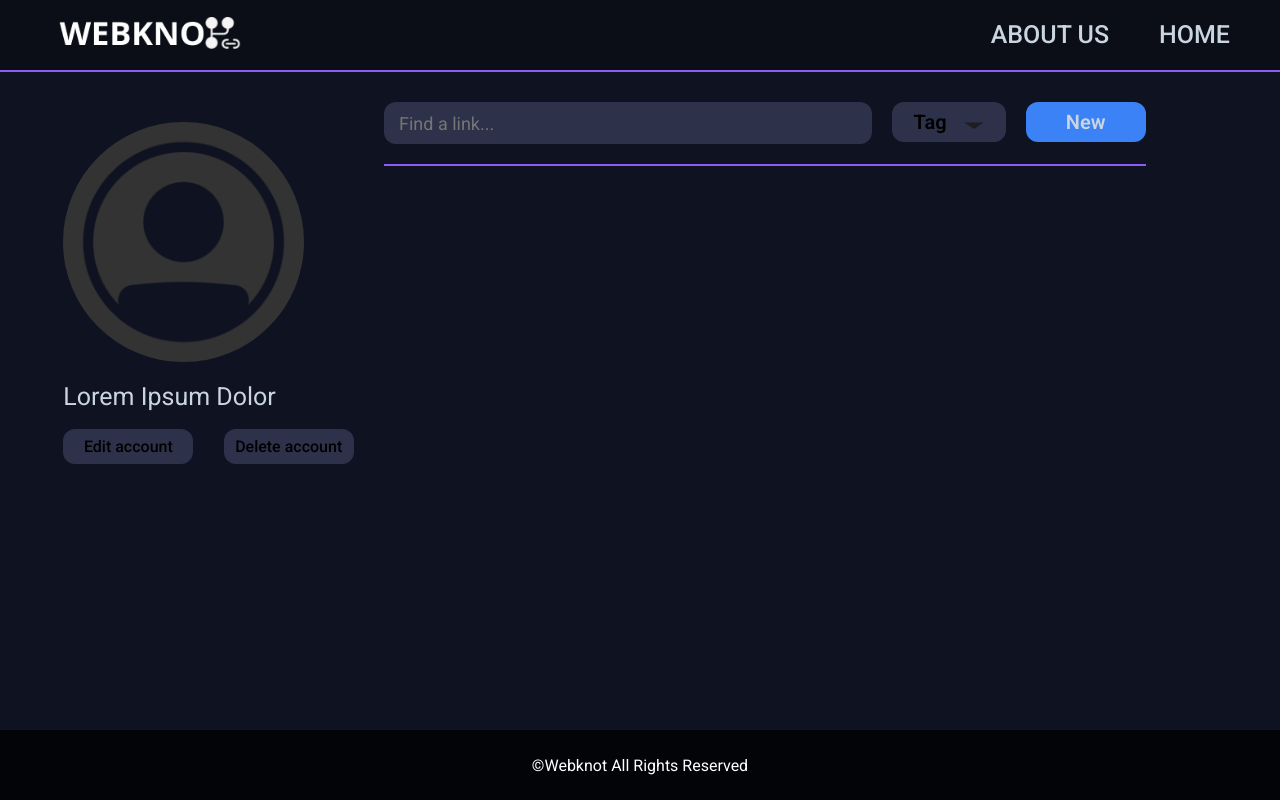
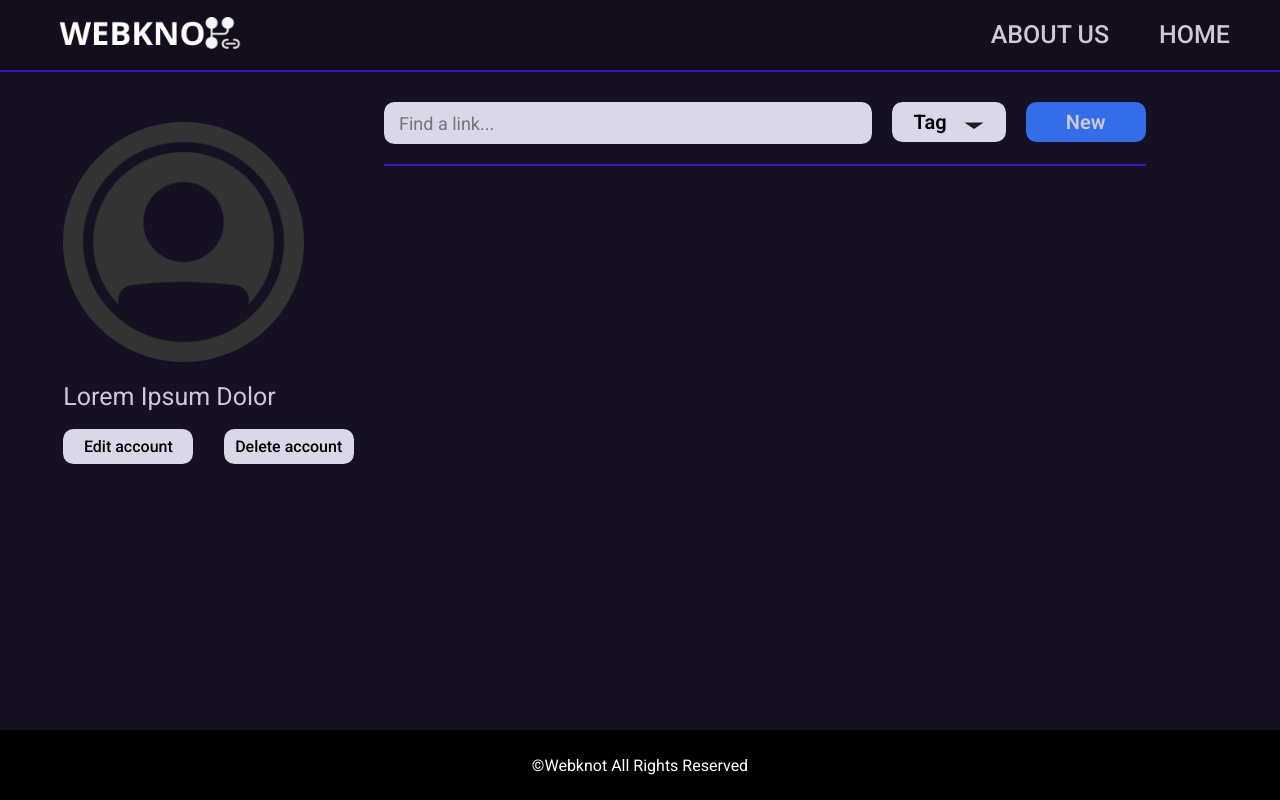
Before and after one commit to Marcos-Emanoel-dos-Santos/web-programming-project, a PHP site: page /dashboard.html in a window 1280 px wide. Run offline with PHP 8.4, Linux system fonts and the light colour scheme; some web fonts are replaced.

Commit message:
Consertando

```diff
--- a/css/base/variables.css
+++ b/css/base/variables.css
@@ -1,32 +1,34 @@
-:root {
+:root{
     /* TEXT COLORS */
-    --general_text_color: #CBD5E1;
-    --dark_text_color: #94A3B8;
-    --highlight_text_color: #FFFFFF;
-    --secondary_text_color: #64748B;
+    --general_text_color: #cdc9d6;
+    --dark_text_color: #3D414A;
+    --highlight_text_color: #b1a8c7;
+    --secondary_text_color: #A6A6A6;
+
 
     /* HIGHLIGHT COLORS */
-    --highlight_blue: #3B82F6;
-    --hover_highlight_blue: #60A5FA;
-    --highlight_purple: #8B5CF6;
+    --highlight_blue: #346DE9;
+    --hover_highlight_blue: #5a80f0;
+    --highlight_purple: #460EC8;
+
 
     /* BACKGROUND COLORS */
-    --header_bg: #0B0E16;
-    --general_bg: #0F1221;
+    --header_bg: #140D1C;
+    --general_bg: #151122;
+    --user_CRUD_bg: #301e4e;
+    --footer_bg: #000000;
+    --link_bg: #DAD7E9;
+    --login_bg: #c4c2cc;
 
-    --user_CRUD_bg: #1E2235;
-    --login_bg: #1E2235;
-
-    /* INPUT/LINK ELEMENTS */
-    --link_bg: #2D324A;
-    --footer_bg: #020408;
 
     /* BUTTON COLORS */
-    --delete_button_anim_bg: #F43F5E;
-    --edit_button_anim_bg: #10B981;
+    --delete_button_anim_bg: #ec091c;
+    --edit_button_anim_bg: #19ee60;
+
 
     /* BORDER SPECIFICATIONS */
-    --general_border_radius: 12px;
+    --general_border_radius: 10.5px;
 
+    --track-bg: #21193a;
     --link_URL_width: 300px;
 }
--- a/css/pages/dashboard.css
+++ b/css/pages/dashboard.css
@@ -2,7 +2,7 @@ main{
     display: grid;
     grid-template-columns: 3fr 7fr;
     min-height: calc(100vh - 142px);
-    background-color: var(--general_bg);
+    background-color: #151122;
 }
 
 .user_profile{
@@ -125,9 +125,9 @@ main{
 .account_edit_input{
     width: calc(100% - 12px - 14px);
     padding: 12px 14px;
-    background: var(--link_bg);
+    background: var(--track-bg);
     color: var(--general_text_color);
-    border: 1px solid var(--secondary_text_color);
+    border: 1px solid #4a3c67;
     border-radius: 8px;
     font-size: 1rem;
     outline: none;
@@ -136,7 +136,7 @@ main{
 
 .account_edit input:focus {
     border-color: var(--highlight_blue);
-    box-shadow: 0 0 0 2px rgba(59, 130, 246, 0.3);
+    box-shadow: 0 0 0 2px rgba(52,109,233,0.4);
 }
 
 
@@ -156,7 +156,7 @@ main{
 .account_update_container button:hover {
     transform: translateY(-2px);
     background: #2bff73;
-    box-shadow: 0 0 12px rgba(16, 185, 129, 0.4);
+    box-shadow: 0 0 12px rgba(41,255,110,0.4);
 }
 
 #mensagem_update {
@@ -216,14 +216,14 @@ main{
 }
 
 .account_edit_CRUD:hover{
-    box-shadow: 0 0 12px rgba(59, 130, 246, 0.5);
+    box-shadow: 0 0 12px rgba(24, 163, 255, 0.4);
 }
-.account_edit_CRUD:hover span, .button_edit_element:hover span{
-    background-color: var(--highlight_blue);
+.account_edit_CRUD:hover span{
+    background-color: #0d77be;
 }
 
 .account_delete_CRUD:hover{
-    box-shadow: 0 0 12px rgba(244, 63, 94, 0.5);
+    box-shadow: 0 0 12px rgba(255, 17, 37, 0.4);
 }
 .account_delete_CRUD:hover span{
     background-color: var(--delete_button_anim_bg);
@@ -448,7 +448,7 @@ input[type="radio"] {
     width: 15px;
 }
 .element_tags_subdiv::-webkit-scrollbar-track {
-    background-color: var(--link_bg);
+    background-color: var(--track-bg);
 }
 
 .element_tags_subdiv span{
@@ -462,7 +462,7 @@ input[type="radio"] {
 }
 
 .element_tags_subdiv span:hover{
-    background-color: var(--secondary_text_color);
+    background-color: #aba7bb;
     cursor: pointer;
 }
 
--- a/database/classes/usuario.php
+++ b/database/classes/usuario.php
@@ -1,5 +1,5 @@
 <?php
-require_once __DIR__ . '../config/conexao.php';
+require_once __DIR__ . '/../config/conexao.php';
 
 $con = new Conexao();
 $conn = $con->getConexao();
--- a/js/signin.js
+++ b/js/signin.js
@@ -51,7 +51,7 @@ function login() {
   const email = document.getElementById('email').value.trim();
   const password = document.getElementById('password').value.trim();
 
-  fetch('../database/api/login.php', {
+  fetch('database/api/login.php', {
     method: 'POST',
     headers: { 'Content-Type': 'application/json' },
     body: JSON.stringify({ email, password })
```
